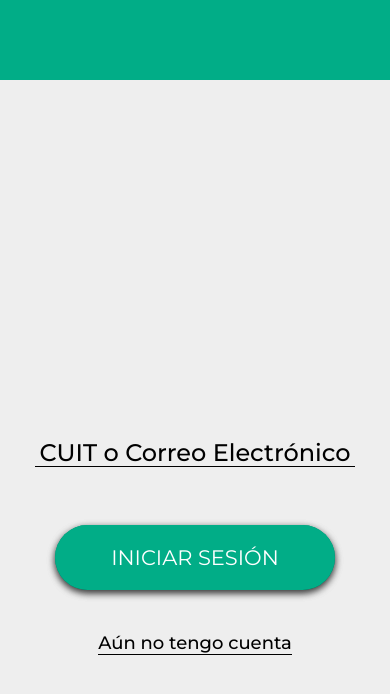
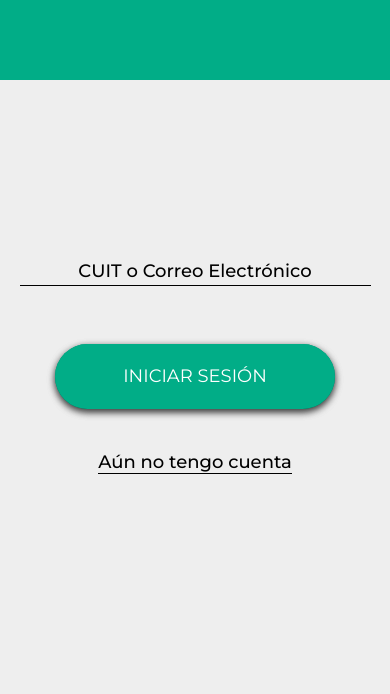
Before and after one commit to ipiccardo/youmarket, a Next.js app: page / in a window 390 px wide. Shown: the top 694 px of the page. Built offline with nearby package versions, Linux system fonts and the light colour scheme.

Commit message:
Se estilizan componentes en responsive

```diff
--- a/src/app/pages/dashboard/verification/page.module.scss
+++ b/src/app/pages/dashboard/verification/page.module.scss
@@ -3,14 +3,13 @@
 
 .formContainer {
   width: auto;
-  height: 500px;
   display: flex;
   flex-direction: column;
   gap: 32px;
   align-items: center;
   justify-content: center;
   margin: 0 auto;
-  margin-top: 102px;
+  margin-top: 181px;
 
   @include media-min-width(380px) {
     width: 381px;
--- a/src/components/Ui/button/button.module.scss
+++ b/src/components/Ui/button/button.module.scss
@@ -12,9 +12,13 @@
   .text {
     color: map-get($colors, text-primary);
     text-align: center;
-    font-size: 21px;
+    font-size: 18px;
     line-height: 25.6px;
     font-weight: 400;
+
+    @include media-min-width(400px) {
+      font-size: 21px;
+    }
   }
   :hover {
     background-color: map-get($colors, secondary-color);
@@ -35,9 +39,13 @@
   .text {
     color: map-get($colors, text-primary);
     text-align: center;
-    font-size: 21px;
+    font-size: 18px;
     line-height: 25.6px;
     font-weight: 400;
+
+    @include media-min-width(400px) {
+      font-size: 21px;
+    }
   }
 }
 
--- a/src/components/Ui/card/card.module.scss
+++ b/src/components/Ui/card/card.module.scss
@@ -1,7 +1,7 @@
 @import "../../../styles/base";
 
 .cardContainer {
-  max-width: 320px;
+  max-width: 90%;
   height: 140px;
   border-radius: 10px;
   background-color: map-get($colors, backgroundWhite);
--- a/src/components/Ui/form/form.module.scss
+++ b/src/components/Ui/form/form.module.scss
@@ -25,6 +25,7 @@
   box-shadow: 0px 4px 4px rgba(0, 0, 0, 0.2);
   border: solid 0px;
   text-align: center;
+  color: map-get($colors, black-primary) !important;
 }
 
 .formContainer {
--- a/src/components/actions/actions.module.scss
+++ b/src/components/actions/actions.module.scss
@@ -6,18 +6,18 @@
   justify-content: space-evenly;
   align-items: flex-start;
   height: 200px;
-  max-width: 320px;
+  max-width: 90%;
   gap: 5px;
-  margin: 15 auto;
+  margin: 15px auto;
 
   @include media-min-width(400px) {
     max-width: 428px;
-    margin: 15 auto;
     gap: 15px;
   }
 
   @include media-min-width(40rem) {
     max-width: 600px;
+    margin: 15px 0;
   }
 }
 
--- a/src/components/header/header.module.scss
+++ b/src/components/header/header.module.scss
@@ -17,7 +17,7 @@
     height: 20px;
     position: absolute;
     left: 10px;
-    color: map-get($colors, text-primary);
+    color: map-get($colors, text-primary) !important;
 
     @include media-min-width(1000px) {
       left: 30%;
@@ -26,5 +26,6 @@
 
   .titleContainer {
     position: static !important;
+    color: map-get($colors, text-primary) !important;
   }
 }
--- a/src/components/login/login.module.scss
+++ b/src/components/login/login.module.scss
@@ -6,9 +6,9 @@
   flex-direction: column;
   align-items: center;
   max-height: 470px;
-  max-width: 320px;
+  max-width: 90%;
   margin: 0 auto;
-  margin-top: 281px;
+  margin-top: 100px;
   gap: 43px;
   font-family: "Montserrat", sans-serif;
   font-weight: 500;
@@ -16,10 +16,6 @@
 
   @include media-min-width(400px) {
     max-width: 381px;
-  }
-
-  @include media-min-width(40rem) {
-    padding-top: 0;
   }
 }
 
@@ -41,7 +37,7 @@
     height: 29px;
     line-height: 29.26px;
     text-align: center;
-    font-size: 24px;
+    font-size: 16px;
     font-family: "Montserrat", sans-serif;
     font-weight: 500;
     border: 0px;
@@ -50,6 +46,7 @@
     position: relative;
     z-index: 1;
     outline: none;
+    color: map-get($colors, black-primary) !important;
   }
   input:focus + label,
   input:not(:placeholder-shown) + label,
@@ -60,13 +57,18 @@
   label {
     line-height: 29.26px;
     text-align: center;
-    font-size: 24px;
+    font-size: 18px;
     font-family: "Montserrat", sans-serif;
     font-weight: 500;
     position: absolute;
     display: block;
     transition: opacity 0.3s;
     top: 0;
+    color: map-get($colors, black-primary) !important;
+
+    @include media-min-width(400px) {
+      font-size: 24px;
+    }
   }
 }
 
```
Also changed, not shown: src/components/movements/movements.module.scss (+5 -2 lines).
